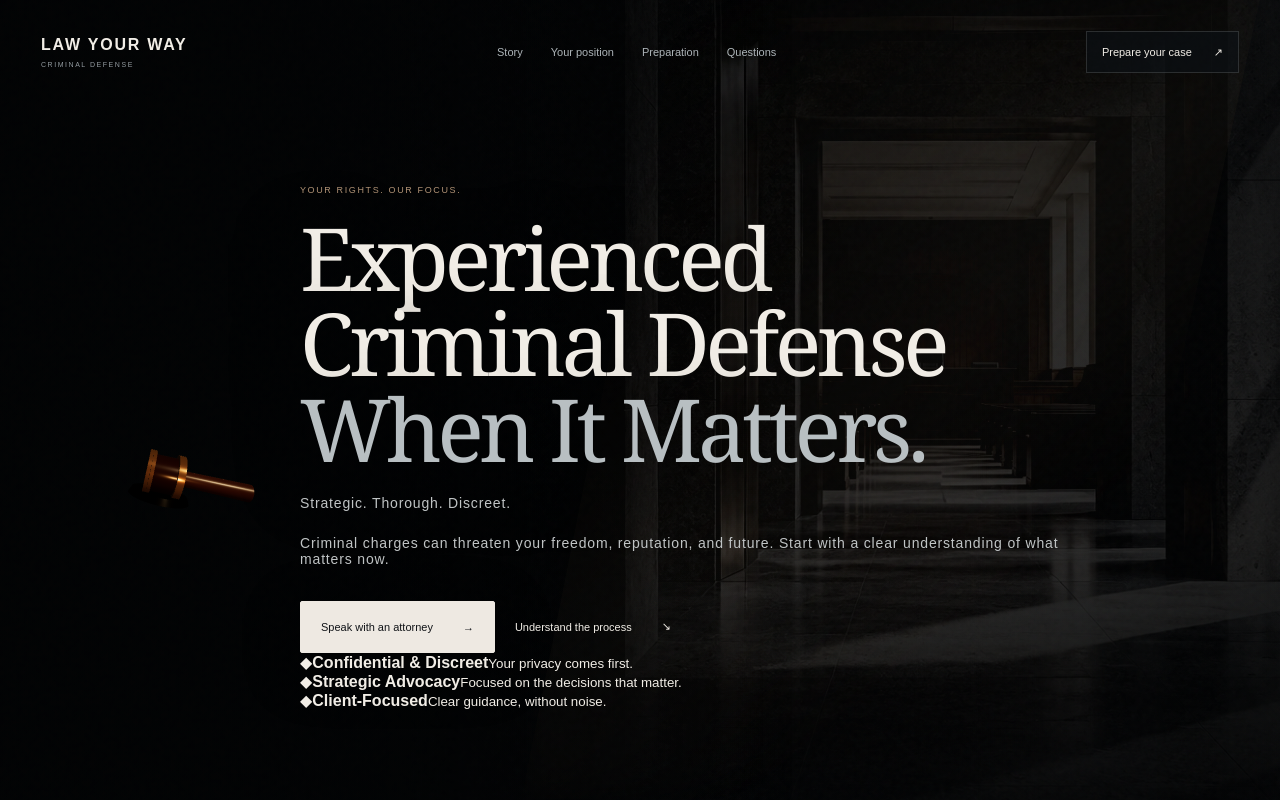
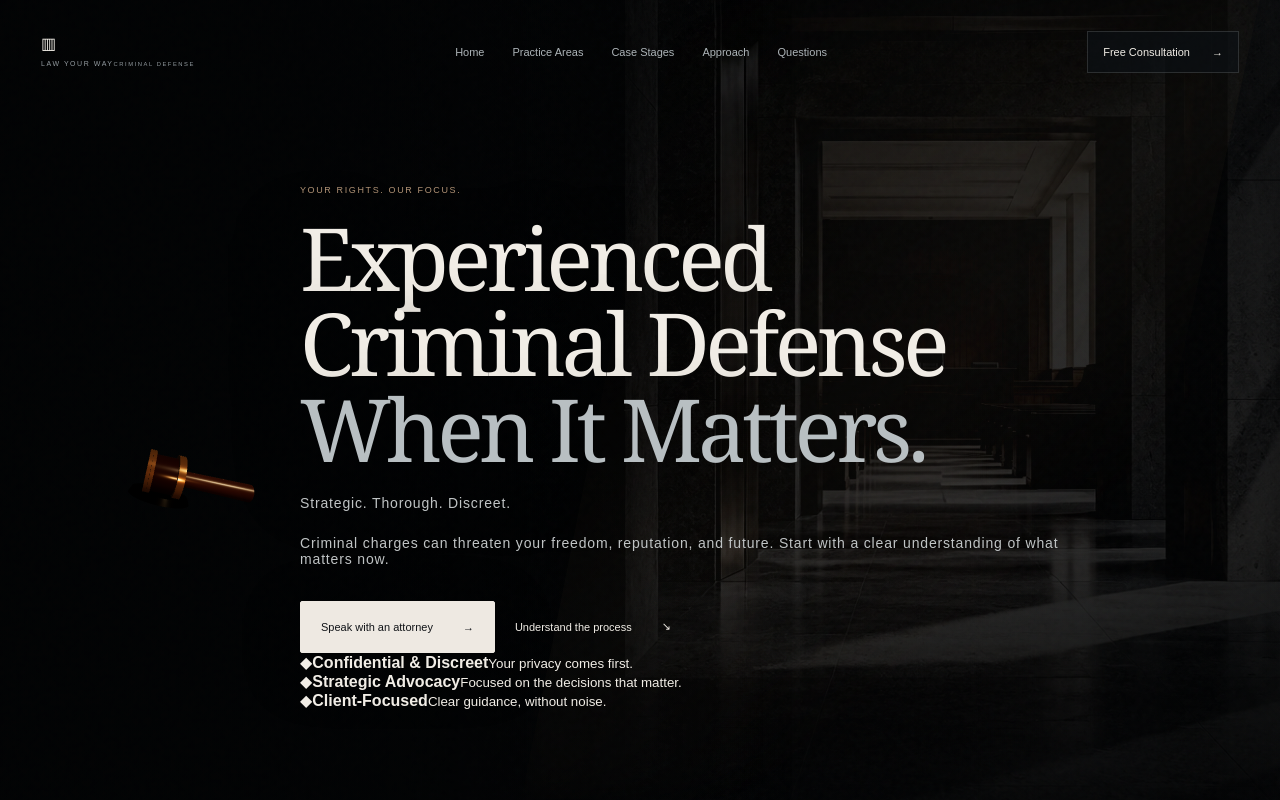
Before and after one commit to zoeyzb/criminal-law, a React (Vite) app: page / in a window 1280 px wide. Shown: the top 800 px of the page. Built offline with nearby package versions, Linux system fonts and the light colour scheme.

Commit message:
feat: align navigation with premium legal experience

```diff
--- a/src/components/SiteHeader.jsx
+++ b/src/components/SiteHeader.jsx
@@ -1,6 +1,6 @@
 import {useEffect,useRef,useState} from 'react';
 
-const Arrow=()=> <span aria-hidden="true">↗</span>;
+const Arrow=()=> <span aria-hidden="true">→</span>;
 
 export default function SiteHeader({onPrepare}) {
   const [menuOpen,setMenuOpen]=useState(false);
@@ -28,23 +28,25 @@ export default function SiteHeader({onPrepare}) {
   const close=()=>setMenuOpen(false);
 
   return <header className={'site-header'+(scrolled?' is-scrolled':'')}>
-    <a className="wordmark" href="#top" aria-label="Law Your Way home">LAW YOUR WAY<span>CRIMINAL DEFENSE</span></a>
+    <a className="wordmark" href="#top" aria-label="Law Your Way home"><i aria-hidden="true">▥</i><span className="wordmark-copy">LAW YOUR WAY<small>CRIMINAL DEFENSE</small></span></a>
     <nav aria-label="Main navigation" className="desktop-nav">
-      <a href="#approach">Story</a>
-      <a href="#situation">Your position</a>
-      <a href="#preparation">Preparation</a>
+      <a href="#top">Home</a>
+      <a href="#practice">Practice Areas</a>
+      <a href="#situation">Case Stages</a>
+      <a href="#preparation">Approach</a>
       <a href="#questions">Questions</a>
     </nav>
-    <button className="header-action" onClick={prepare}>Prepare your case <Arrow/></button>
+    <button className="header-action" onClick={prepare}>Free Consultation <Arrow/></button>
     <button ref={trigger} className="menu-button" aria-expanded={menuOpen} aria-controls="mobile-menu" onClick={()=>setMenuOpen(value=>!value)}>
       {menuOpen?'Close':'Menu'} <span aria-hidden="true">{menuOpen?'×':'+'}</span>
     </button>
     <nav id="mobile-menu" aria-label="Mobile navigation" className={'mobile-menu'+(menuOpen?' is-open':'')} hidden={!menuOpen}>
-      <a onClick={close} href="#approach">Approach</a>
-      <a onClick={close} href="#situation">Your position</a>
-      <a onClick={close} href="#preparation">Preparation</a>
+      <a onClick={close} href="#top">Home</a>
+      <a onClick={close} href="#practice">Practice Areas</a>
+      <a onClick={close} href="#situation">Case Stages</a>
+      <a onClick={close} href="#preparation">Approach</a>
       <a onClick={close} href="#questions">Questions</a>
-      <button onClick={prepare}>Prepare your case <Arrow/></button>
+      <button onClick={prepare}>Free Consultation <Arrow/></button>
     </nav>
   </header>;
 }
```
